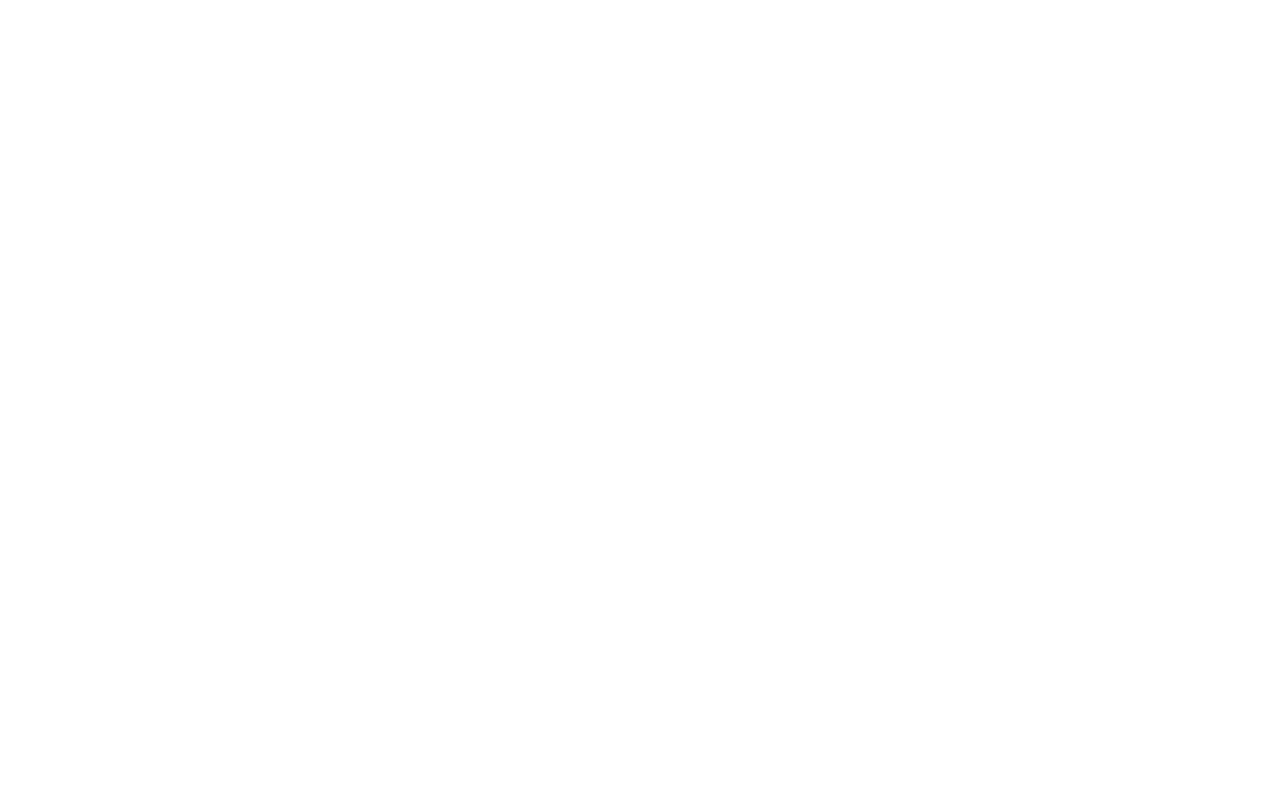
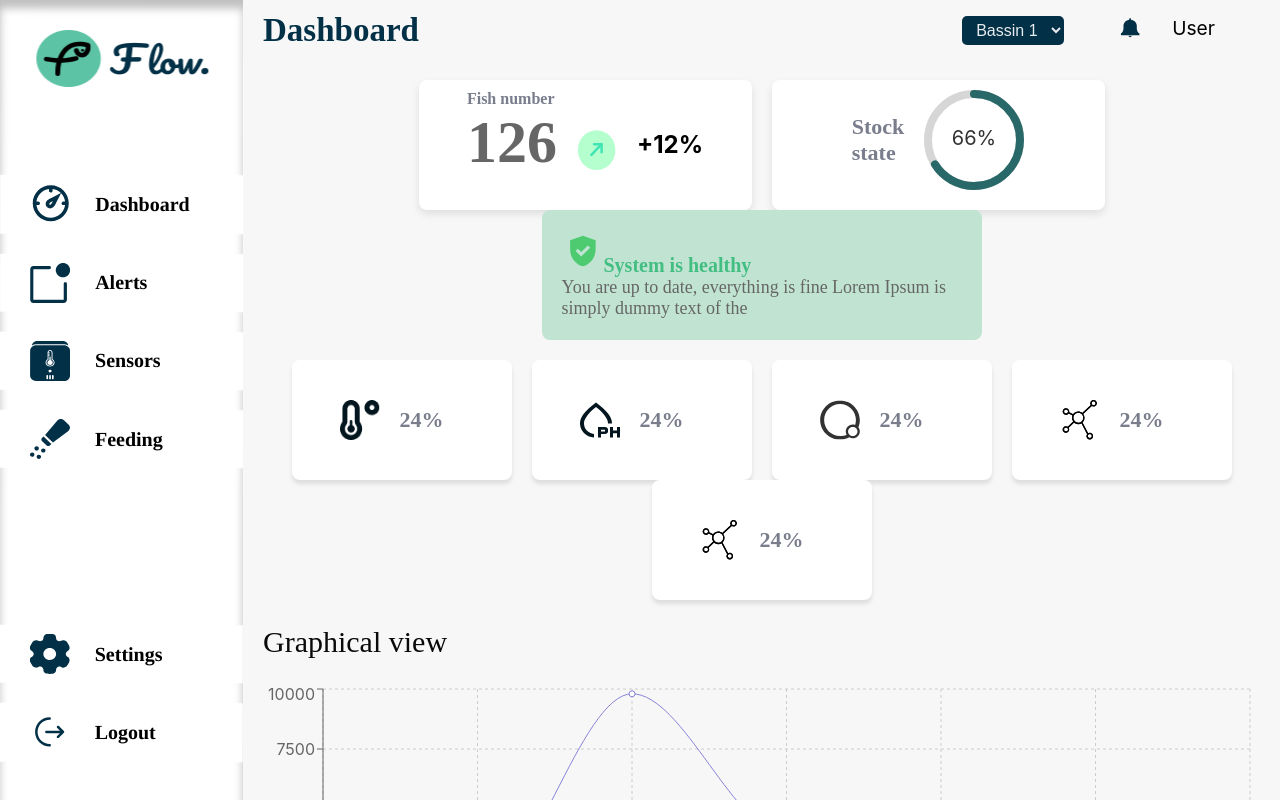
Before and after one commit to MerieemZitouni/FishFlow, a React (Create React App) app: page / in a window 1280 px wide. Before the commit this address had no page. Shown: the top 800 px of the page. Built offline with nearby package versions, Linux system fonts and the light colour scheme.

Commit message:
added route for root

```diff
--- a/src/App.js
+++ b/src/App.js
@@ -18,9 +18,23 @@
         {/* <Sidebar /> */}
         <div className={styles.content}>
           <Routes>
-            {/* <Route path="/" element={<Dashboard />} /> */}
-            {/* <Route path="/dashboard" element={<Dashboard />} /> */}
+            <Route path="/" element={
+               <div className={styles.App}>
+               <Sidebar />
+
+               <div className={styles.content}>
+
+               <div><Navbar/></div>
+               <List />
+               <Secondlist />
+               <Graphicalview />
+               <Graph />
+
+               </div>
+             </div>
+            } />
             <Route path="/alertes" element={<Alertes />} />
+
             <Route path="/dashboard" element={
                <div className={styles.App}>
                <Sidebar />
```
Also changed, not shown: 1 other file (tests, documents, lock files or other folders).
